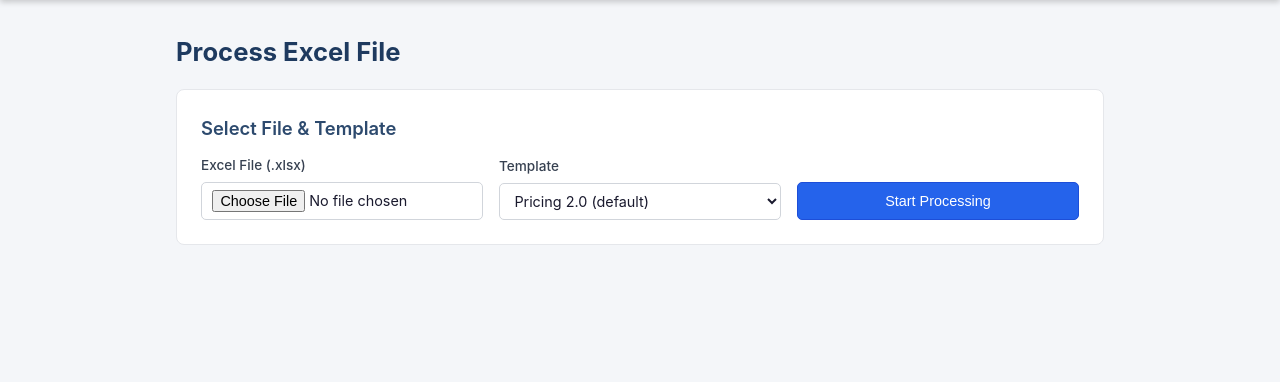
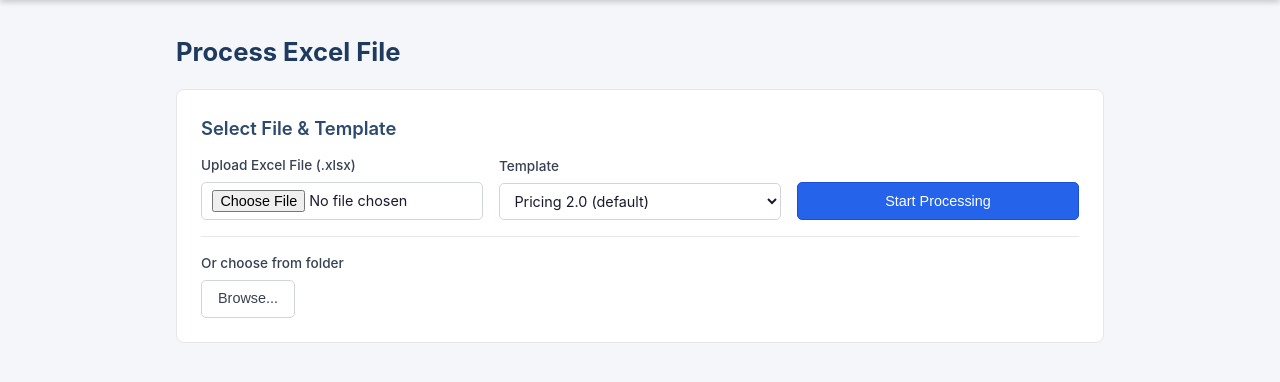
Before and after one commit to hardex/Excel2db, a FastAPI app: page /process in a window 1280 px wide. Shown: the part 52-434 px from the top of the page. Run offline with FastAPI, Linux system fonts and the light colour scheme.

Commit message:
Process Excel File, working with folder added

```diff
--- a/app/routes/processing.py
+++ b/app/routes/processing.py
@@ -6,7 +6,7 @@ from pathlib import Path
 from typing import Any
 
 from fastapi import APIRouter, File, Form, Request, UploadFile
-from fastapi.responses import FileResponse, HTMLResponse, RedirectResponse
+from fastapi.responses import FileResponse, HTMLResponse, JSONResponse, RedirectResponse
 from fastapi.templating import Jinja2Templates
 
 from app.models.schemas import FieldModel
@@ -98,27 +98,57 @@ async def process_page(request: Request):
     )
 
 
+@router.post("/list-files")
+async def list_folder_files(request: Request):
+    """AJAX endpoint: list .xlsx files in a given folder."""
+    data = await request.json()
+    folder = data.get("path", "").strip()
+    if not folder:
+        return JSONResponse({"ok": False, "error": "Folder path is required"})
+    p = Path(folder)
+    if not p.exists():
+        return JSONResponse({"ok": False, "error": "Folder not found"})
+    if not p.is_dir():
+        return JSONResponse({"ok": False, "error": "Path is not a folder"})
+    files = sorted(
+        [f.name for f in p.iterdir() if f.is_file() and f.suffix.lower() == ".xlsx"],
+        key=str.lower,
+    )
+    return JSONResponse({"ok": True, "files": files, "folder": str(p.resolve())})
+
+
 @router.post("/start")
 async def start_processing(
     request: Request,
-    file: UploadFile = File(...),
+    file: UploadFile = File(None),
     template_code: str = Form(...),
     template_version: str = Form(...),
+    selected_file_path: str = Form(""),
 ):
-    # Validate and save file
-    if not file.filename or not file.filename.endswith(".xlsx"):
-        return _redirect("/process", "Only .xlsx files are accepted", "error")
+    dest = None
+    file_path = None
+    source_filename = None
 
-    source_filename = file.filename
-    logger.info(f"Upload started: source={source_filename}")
-
-    dest = UPLOADS_DIR / source_filename
-    content = await file.read()
-    with open(dest, "wb") as f_out:
-        f_out.write(content)
-
-    logger.info(f"Upload completed: source={source_filename}")
-    file_path = str(dest)
+    # Option 1: file selected from folder listing
+    if selected_file_path.strip():
+        p = Path(selected_file_path.strip())
+        if not p.exists() or not p.suffix.lower() == ".xlsx":
+            return _redirect("/process", "Selected file not found or not .xlsx", "error")
+        file_path = str(p)
+        source_filename = p.name
+        logger.info(f"File from folder: source={source_filename}")
+    # Option 2: uploaded file
+    elif file and file.filename and file.filename.endswith(".xlsx"):
+        source_filename = file.filename
+        logger.info(f"Upload started: source={source_filename}")
+        dest = UPLOADS_DIR / source_filename
+        content = await file.read()
+        with open(dest, "wb") as f_out:
+            f_out.write(content)
+        logger.info(f"Upload completed: source={source_filename}")
+        file_path = str(dest)
+    else:
+        return _redirect("/process", "Please select an Excel file (.xlsx)", "error")
 
     tmpl = get_template(template_code, template_version)
     if not tmpl:
@@ -136,7 +166,8 @@ async def start_processing(
         return _redirect("/process", f"Failed to read workbook: {exc}", "error")
     finally:
         try:
-            dest.unlink()
+            if dest:
+                dest.unlink()
         except Exception:
             pass
 
@@ -211,6 +242,7 @@ async def correct_page(request: Request):
         {
             "invalid_fields": invalid_fields,
             "template": tmpl,
+            "source_filename": session.get("source_filename", ""),
             "msg": msg,
             "msg_type": msg_type,
         },
--- a/app/templates/correction.html
+++ b/app/templates/correction.html
@@ -8,6 +8,7 @@
 </div>
 
 <p>
+  File: <strong>{{ source_filename }}</strong><br />
   Template: <strong>{{ template.template_code }} {{ template.template_version }}</strong> —
   {{ invalid_fields | length }} field(s) require correction.
 </p>
@@ -50,7 +51,7 @@
                  name="correction_{{ row.field.field_code }}"
                  value="{{ row.corrected or '' }}"
                  class="correction-input"
-                 placeholder="Enter corrected value" />
+                 placeholder="{% if row.field.value_type == 'date' %}e.g. MM/DD/YYYY{% else %}Enter corrected value{% endif %}" />
         </td>
       </tr>
       {% endfor %}
--- a/app/templates/process.html
+++ b/app/templates/process.html
@@ -7,11 +7,12 @@
 <section class="form-section">
   <h2>Select File &amp; Template</h2>
 
-  <form method="post" action="/process/start" enctype="multipart/form-data">
+  <form method="post" action="/process/start" enctype="multipart/form-data" id="processForm">
+    <input type="hidden" id="selected_file_path" name="selected_file_path" value="" />
     <div class="form-row" style="flex-wrap: wrap;">
       <div class="form-group">
-        <label for="file">Excel File (.xlsx)</label>
-        <input type="file" id="file" name="file" accept=".xlsx" required />
+        <label for="file">Upload Excel File (.xlsx)</label>
+        <input type="file" id="file" name="file" accept=".xlsx" />
       </div>
       <div class="form-group">
         <label for="template_select">Template</label>
@@ -38,6 +39,23 @@
       </div>
       {% endif %}
     </div>
+
+    <div style="margin-top: 1rem; border-top: 1px solid #e5e7eb; padding-top: 1rem;">
+      <div class="form-row" style="flex-wrap: wrap; align-items: flex-end;">
+        <div class="form-group" style="flex: 1; min-width: 300px;">
+          <label>Or choose from folder</label>
+          <div style="display: flex; gap: 0.5rem;">
+            <button type="button" class="btn btn--secondary" onclick="browseFolder()">Browse...</button>
+            <input type="file" id="folder_picker" webkitdirectory directory multiple style="display: none;" />
+          </div>
+        </div>
+      </div>
+      <div id="folder-files-wrap" style="display: none; margin-top: 0.5rem;">
+        <label>Excel files <span id="folder-files-count" class="hint"></span></label>
+        <select id="folder-files-list" size="2" style="width: 100%; font-family: monospace; overflow-y: auto; min-height: 66px;">
+        </select>
+      </div>
+    </div>
   </form>
 </section>
 
@@ -46,5 +64,113 @@ function syncVersion(select) {
   const opt = select.options[select.selectedIndex];
   document.getElementById('template_version_hidden').value = opt.dataset.version || '';
 }
+
+// Store File objects from browser folder picker, keyed by filename
+let browserFiles = {};
+
+// ── Resize the file list based on content and viewport ───────────────────────
+function resizeFileList() {
+  const list = document.getElementById('folder-files-list');
+  const fileCount = list.options.length;
+  if (fileCount === 0) return;
+
+  const rowHeight = 22; // approximate px per option row
+  const minHeight = 3 * rowHeight;
+  const contentHeight = fileCount * rowHeight;
+
+  // available space: from list top to bottom of viewport, with padding
+  const listRect = list.getBoundingClientRect();
+  const availableHeight = window.innerHeight - listRect.top - 40;
+
+  list.style.height = Math.max(minHeight, Math.min(contentHeight, availableHeight)) + 'px';
+}
+
+// ── Browse folder via native dialog ──────────────────────────────────────────
+function browseFolder() {
+  document.getElementById('folder_picker').click();
+}
+
+document.getElementById('folder_picker').addEventListener('change', function() {
+  const wrap = document.getElementById('folder-files-wrap');
+  const list = document.getElementById('folder-files-list');
+  const count = document.getElementById('folder-files-count');
+
+  if (!this.files.length) return;
+
+  // Filter .xlsx files and store File objects
+  browserFiles = {};
+  const xlsxFiles = [];
+  let folderName = '';
+
+  for (const f of this.files) {
+    // webkitRelativePath is like "FolderName/subfolder/file.xlsx"
+    if (!folderName && f.webkitRelativePath) {
+      folderName = f.webkitRelativePath.split('/')[0];
+    }
+    if (f.name.toLowerCase().endsWith('.xlsx')) {
+      xlsxFiles.push(f);
+      browserFiles[f.name] = f;
+    }
+  }
+
+  xlsxFiles.sort((a, b) => a.name.toLowerCase().localeCompare(b.name.toLowerCase()));
+
+  count.textContent = '(' + xlsxFiles.length + ' found)';
+  wrap.style.display = '';
+
+  if (xlsxFiles.length === 0) {
+    list.innerHTML = '<option disabled>No .xlsx files in this folder</option>';
+    resizeFileList();
+    return;
+  }
+
+  list.innerHTML = '';
+  xlsxFiles.forEach(f => {
+    const opt = document.createElement('option');
+    opt.value = f.name;
+    opt.textContent = f.name;
+    list.appendChild(opt);
+  });
+  resizeFileList();
+});
+
+// ── File selection from list ─────────────────────────────────────────────────
+document.getElementById('folder-files-list').addEventListener('change', function() {
+  const selected = this.value;
+  if (!selected) return;
+
+  if (browserFiles[selected]) {
+    const dt = new DataTransfer();
+    dt.items.add(browserFiles[selected]);
+    document.getElementById('file').files = dt.files;
+    document.getElementById('selected_file_path').value = '';
+  }
+});
+
+// When a file is uploaded directly, clear the folder selection
+document.getElementById('file').addEventListener('change', function() {
+  if (this.files.length) {
+    document.getElementById('selected_file_path').value = '';
+    const list = document.getElementById('folder-files-list');
+    list.selectedIndex = -1;
+  }
+});
+
+// Validate before submit: must have either upload or folder selection
+document.getElementById('processForm').addEventListener('submit', function(e) {
+  const hasUpload = document.getElementById('file').files.length > 0;
+  const hasSelected = document.getElementById('selected_file_path').value.trim() !== '';
+  if (!hasUpload && !hasSelected) {
+    e.preventDefault();
+    alert('Please upload a file or select one from the folder list.');
+  }
+});
+
+// Recalculate list height on window resize
+window.addEventListener('resize', function() {
+  if (document.getElementById('folder-files-wrap').style.display !== 'none') {
+    resizeFileList();
+  }
+});
 </script>
 {% endblock %}
--- a/outputs/RBI Group.json
+++ b/outputs/RBI Group.json
@@ -3,5 +3,7 @@
   "OpportunityID": "OPP-000989103",
   "qtrBeginning": "2026-10-01 00:00:00",
   "qtrEnding": "2031-09-30 00:00:00",
-  "DealTerm": 5
+  "DealTerm": 5,
+  "CompanyOverview": "RBI Group, a traditional bank serving clients across multiple markets with ~7.5 million retail customers, aims to stay competitive in consumer payments. Visa made a proactive offer in FY25 to drive and support early adoption of Visa Direct to card (OCT & AFT) and Visa+ origination for consumer usecases like remittance and top ups. RBI has since provided an updated forecast and requested increased fixed support for development in FY26 and commercial rollout in FY27. The renewed proposal is designed to meet client demand, lock in solution launches across markets, drive XB performance. With this contract we'd win volume from and grow against Wise, Paypal, WeRo etc. ",
+  "AlignmentGoals": "This approach aligns with Visa's strategic corporate goals and FY26 / FY27 scorecard by securing Visa Direct's origination penetration in the banking segment and expanding the adoption of Visa Direct value-added services such as Visa+,  driving improved user experiences and driving usage. \nAdditionally, selling Visa Direct (to Card) supports Visa's goal to diversify revenues beyond traditional consumer payments."
 }
```
Also changed, not shown: outputs/Viseca копія.json (added, +9 -0 lines), 1 other file.
